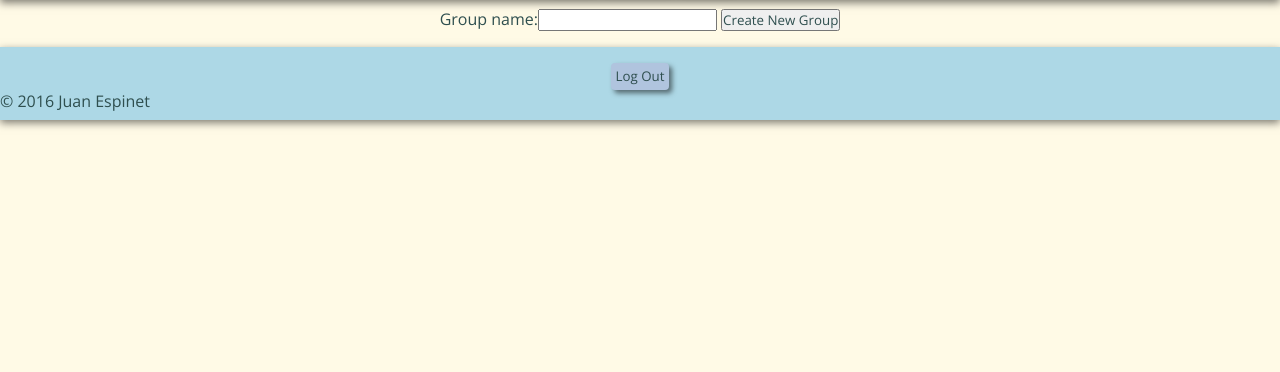
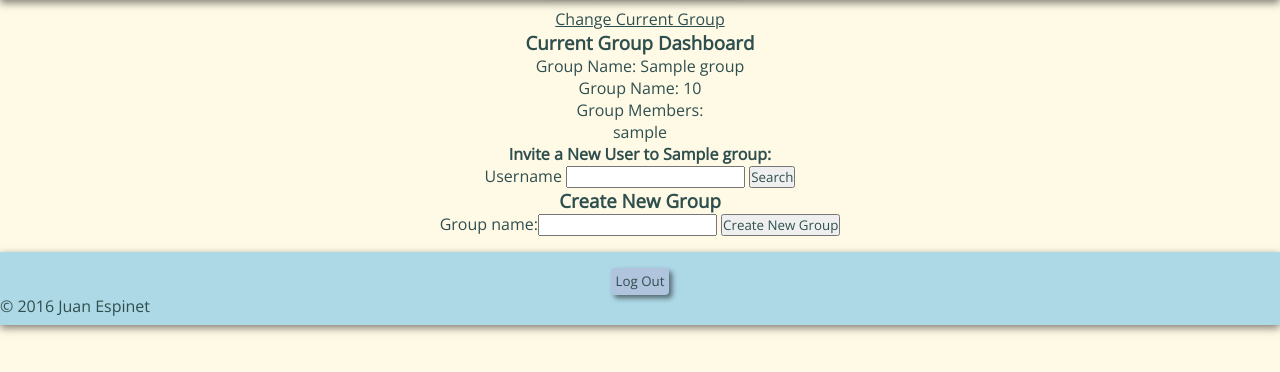
Before and after one commit to JuanEspinet/reward_yourself, a Django app: page /groups/ in a window 1280 px wide. Shown: the part 142-514 px from the top of the page. Run offline with Django 3.2, Linux system fonts and the light colour scheme; a user stored in the database is signed in; tables that the repository leaves empty hold one stand-in row (values such as "Sample post"); parts of the project's set-up code (start-up, migrations or seed data) failed here and were passed over.

Commit message:
group page views and template up to date

```diff
--- a/reward_your_self/reward/models.py
+++ b/reward_your_self/reward/models.py
@@ -84,6 +84,7 @@ def create_assoc(user, group, invite_status, access_level):
         user = user,
         invite_accepted = invite_status,
     )
+    new_assoc.access_level.add(access_level)
     new_assoc.save()
     return new_assoc
 
@@ -131,6 +132,21 @@ def default_access_level():
         default_access = default_access_list[0]
     return default_access
 
+def user_access_level():
+    '''
+    ensures there is a user access level created
+    creates that level if necessary
+    returns that access level
+    '''
+    user_access_list = Access_Level.objects.filter(access_level='User')
+    if not user_access_list:
+        user_access = Access_Level(
+            access_level = 'User'
+        )
+        user_access.save()
+    else:
+        user_access = user_access_list[0]
+    return user_access
 # signal listeners
 
 post_save.connect(new_user_setup, sender=User, dispatch_uid='banana')
--- a/reward_your_self/reward/templates/reward/groups.html
+++ b/reward_your_self/reward/templates/reward/groups.html
@@ -8,15 +8,58 @@
 {% endblock %}
 
 {% block main %}
+  <a href="/profile/">Change Current Group</a>
+
   <div class="invite_list" id="invite_list">
-
+    {% if invites %}
+    <h3>Group Invites</h3>
+      {% for invite in invites %}
+        <div class="invite" id="group_{{ invite.pk }}">
+          <p>
+            You have a pending invite from {{ invite.group }}.
+          </p>
+          <button type="button" name="accept_invite">Accept</button>
+          <button type="button" name="reject_invite">Reject</button>
+        </div>
+      {% endfor %}
+    {% endif %}
   </div>
 
   <div class="control_panel" id="current_dashboard">
+    <h3>Current Group Dashboard</h3>
 
+    <div class="dashboard_field" id="dashboard_name">
+      Group Name: {{ current_group.group_name }}
+    </div>
+
+    <div class="dashboard_field" id="dashboard_points">
+      Group Name: {{ current_group.total_points }}
+    </div>
+
+    <div class="dashboard_field" id="dashboard_members">
+      Group Members:
+        <ul class="member_list">
+          {% for member in group_users %}
+            <li id="member_{{member.pk}}">
+              {{ member.username }}
+            </li>
+          {% endfor %}
+        </ul>
+    </div>
+
+    <div class="dashboard_field" id="dashboard_invite">
+      <h4>Invite a New User to {{ current_group.group_name }}:</h4>
+      <form class="invite_user" action="" method="post">
+        {% csrf_token %}
+        <label for="usersname">Username</label>
+        <input type="text" name="username" value="">
+        <input type="button" name="search_invite" value="Search">
+      </form>
+    </div>
   </div>
 
   <div id="new_group_form" class="hidden_form">
+    <h3>Create New Group</h3>
     <form class="new_group" action="/new_group/" method="post">
       {% csrf_token %}
       {{ group_form }}
--- a/reward_your_self/reward/views.py
+++ b/reward_your_self/reward/views.py
@@ -5,7 +5,8 @@ from django.http import HttpResponseRedirect, JsonResponse
 from django.contrib.auth.decorators import login_required
 from django.core.exceptions import ValidationError
 from django.core.validators import validate_email
-from .models import Reward_Group, Reward, Access_Level, Profile, User_Group
+from .models import Reward_Group, Reward, Access_Level, Profile, User_Group, \
+    create_assoc, user_access_level
 from time import strftime
 from .forms import Reward_Form, Group_Form
 
@@ -89,7 +90,12 @@ def group_page(request):
     group page loader
     '''
     new_group = Group_Form(request=request)
+    invites = get_user_invites(request.user)
+    current_group = request.user.profile.active_group
     context = {
+        'current_group' : current_group,
+        'group_users' : current_group.users.all(),
+        'invites' : invites,
         'group_form' : new_group,
         'groups' : Reward_Group.objects.filter(users__id = request.user.id),
     }
@@ -398,3 +404,39 @@ def get_group_list(user):
     '''
     group_list = User_Group.objects.filter(user=user, invite_accepted=True)
     return group_list
+
+def invite_attempt(request):
+    '''
+    processes an attempt to invite a user and informs the browser of success
+    '''
+    if request.method == 'POST':
+        data = request.POST
+        user = reuqest.user
+        invitee = data['username']
+        invite_request = invite_user(invitee, user.profile.active_group)
+        if invite_request:
+            response_data = {
+                'invite_status' : 'success',
+                'error_message' : 'none'
+            }
+        else:
+            response_data = {
+                'invite_stutus' : 'failed',
+                'error_message' : 'user does not exist'
+            }
+    else:
+        response_data = {
+            'invite_stutus' : 'failed',
+            'error_message' : 'invalid request type'
+        }
+    return JsonResponse(response_data)
+
+def invite_user(username, group):
+    '''
+    invites a new user to a group
+    '''
+    if check_uname_exist(username):
+        user = User.objects.get(username__iexact=username)
+        access_level = user_access_level()
+        return create_assoc(user, group, False, access_level)
+    return False
```
